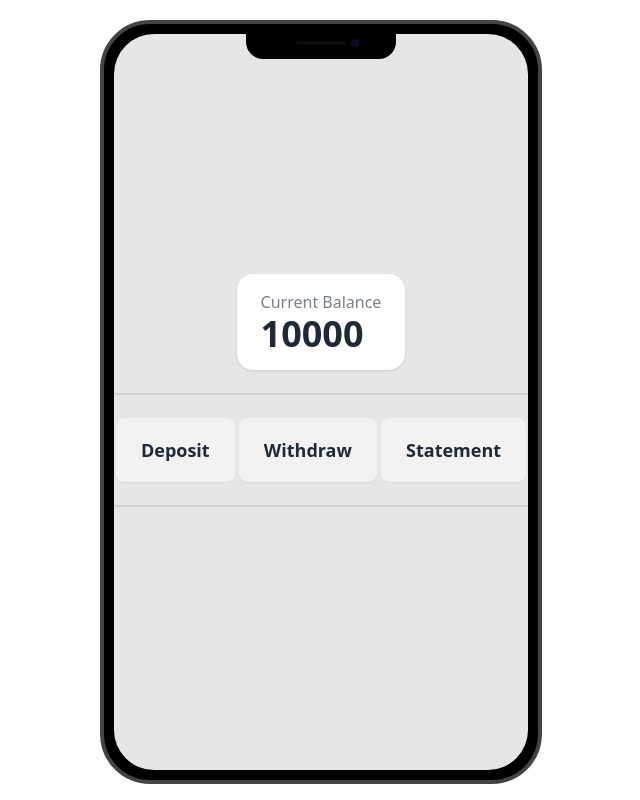
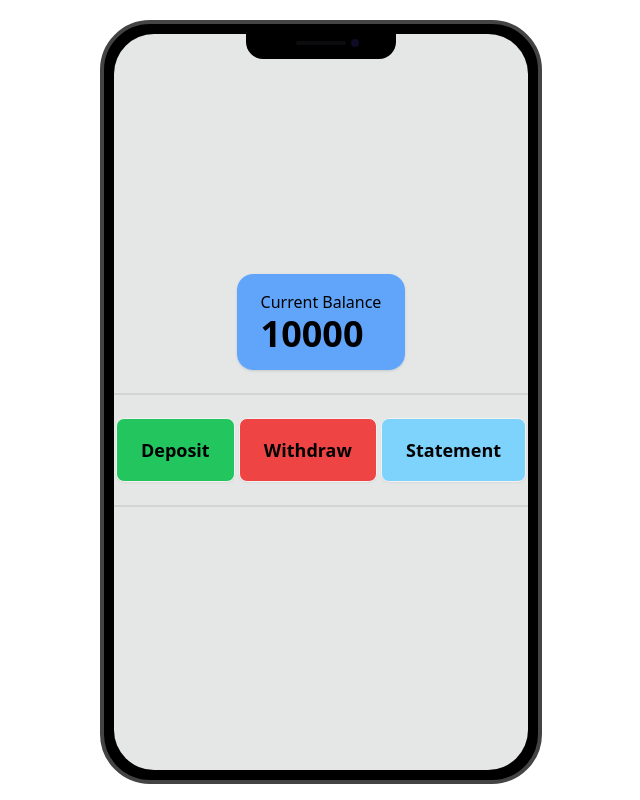
Before and after one commit to Arif2ankhi/mobile-banking-dom, a plain HTML site: page index.html in a window 1280 px wide. Shown: the whole page, without its empty margins (319-959 px from the left). Drawn offline with nearby package versions, Linux system fonts and the light colour scheme.

Commit message:
Button Designe  edited

```diff
--- a/index.html
+++ b/index.html
@@ -15,17 +15,17 @@
               <div class="artboard artboard-demo phone-3">
                 <!-- account balance  -->
                 <div class="stats shadow">
-                    <div class="stat">
-                      <div  class="stat-title">Current Balance </div>
-                      <div id="account-balance" class="stat-value">10000</div>
+                    <div class="stat bg-blue-400">
+                      <div  class="stat-title text-black">Current Balance </div>
+                      <div id="account-balance" class="stat-value text-black">10000</div>
                     </div>
                   </div>
                   <div class="divider"></div>
                   <!-- features starts  -->
                    <div>
-                    <button id="show-add-money-form" class="btn btn-lg">Deposit</button>
-                    <button id="show-cash-out-form" class="btn btn-lg">Withdraw </button>
-                    <button id="show-transaction-history" class="btn btn-lg ">Statement</button>
+                    <button id="show-add-money-form" class="btn btn-lg bg-green-500 text-black">Deposit</button>
+                    <button id="show-cash-out-form" class="btn btn-lg bg-red-500 text-black">Withdraw </button>
+                    <button id="show-transaction-history" class="btn btn-lg bg-sky-300 text-black ">Statement</button>
                    </div>
                    <!-- features ends  -->
                    <div class="divider"></div>
```
